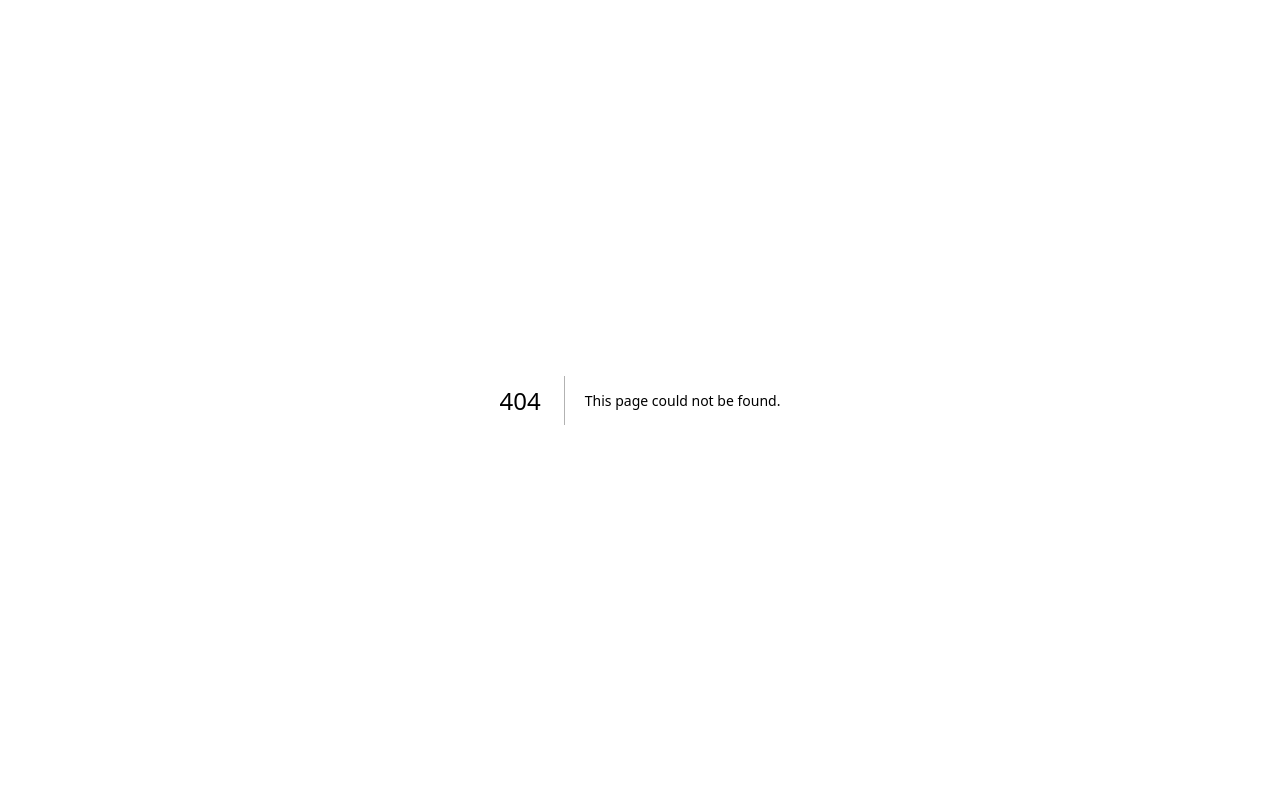
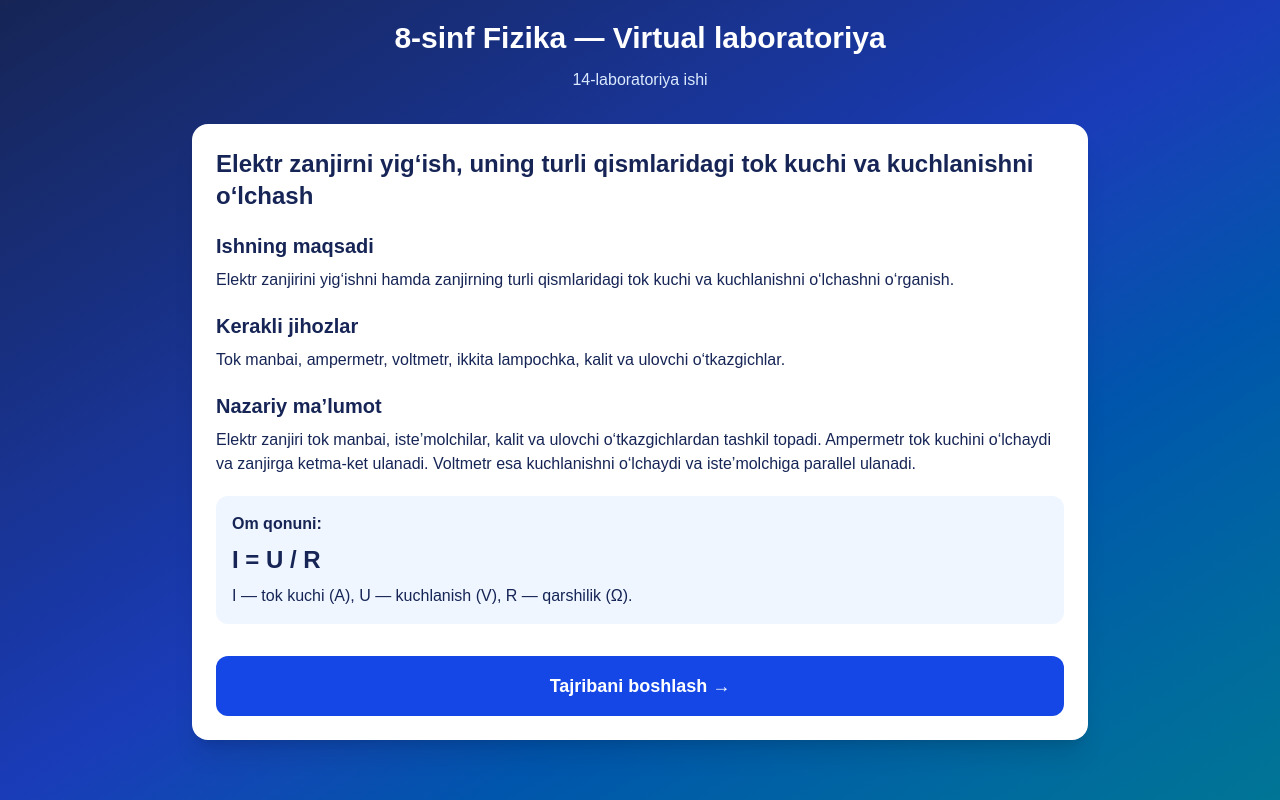
Before and after one commit to samiyevasitora2005-lgtm/fizikalab, a Next.js app: page /sinflar/8-sinf/virtual-laboratoriya in a window 1280 px wide. Before the commit this address had no page. Built offline with nearby package versions, Linux system fonts and the light colour scheme.

Commit message:
Create page.tsx

```diff
--- /dev/null
+++ b/app/sinflar/8-sinf/virtual-laboratoriya/page.tsx
@@ -0,0 +1,127 @@
+
+"use client";
+
+import { useState } from "react";
+
+export default function VirtualLaboratoriya() {
+  const [bosqich, setBosqich] = useState(1);
+
+  return (
+    <main className="min-h-screen bg-gradient-to-br from-blue-950 via-blue-800 to-cyan-700 p-5 text-white">
+      <div className="mx-auto max-w-4xl">
+
+        <h1 className="mb-3 text-center text-3xl font-bold">
+          8-sinf Fizika — Virtual laboratoriya
+        </h1>
+
+        <p className="mb-8 text-center text-blue-100">
+          14-laboratoriya ishi
+        </p>
+
+        {bosqich === 1 ? (
+          <div className="rounded-2xl bg-white p-6 text-blue-950 shadow-xl">
+            <h2 className="mb-5 text-2xl font-bold">
+              Elektr zanjirni yig‘ish, uning turli qismlaridagi
+              tok kuchi va kuchlanishni o‘lchash
+            </h2>
+
+            <h3 className="mt-5 text-xl font-bold">
+              Ishning maqsadi
+            </h3>
+            <p className="mt-2">
+              Elektr zanjirini yig‘ishni hamda zanjirning
+              turli qismlaridagi tok kuchi va kuchlanishni
+              o‘lchashni o‘rganish.
+            </p>
+
+            <h3 className="mt-5 text-xl font-bold">
+              Kerakli jihozlar
+            </h3>
+            <p className="mt-2">
+              Tok manbai, ampermetr, voltmetr, ikkita
+              lampochka, kalit va ulovchi o‘tkazgichlar.
+            </p>
+
+            <h3 className="mt-5 text-xl font-bold">
+              Nazariy ma’lumot
+            </h3>
+            <p className="mt-2">
+              Elektr zanjiri tok manbai, iste’molchilar,
+              kalit va ulovchi o‘tkazgichlardan tashkil topadi.
+              Ampermetr tok kuchini o‘lchaydi va zanjirga
+              ketma-ket ulanadi. Voltmetr esa kuchlanishni
+              o‘lchaydi va iste’molchiga parallel ulanadi.
+            </p>
+
+            <div className="mt-5 rounded-xl bg-blue-50 p-4">
+              <p className="font-semibold">
+                Om qonuni:
+              </p>
+              <p className="mt-2 text-2xl font-bold">
+                I = U / R
+              </p>
+              <p className="mt-2">
+                I — tok kuchi (A), U — kuchlanish (V),
+                R — qarshilik (Ω).
+              </p>
+            </div>
+
+            <button
+              onClick={() => setBosqich(2)}
+              className="mt-8 w-full rounded-xl bg-blue-700 px-6 py-4 text-lg font-bold text-white hover:bg-blue-800"
+            >
+              Tajribani boshlash →
+            </button>
+          </div>
+        ) : (
+          <div className="rounded-2xl bg-white p-6 text-blue-950 shadow-xl">
+            <h2 className="mb-5 text-2xl font-bold">
+              Ishni bajarish tartibi
+            </h2>
+
+            <ol className="list-decimal space-y-4 pl-6">
+              <li>
+                Tok manbai, ampermetr, ikkita lampochka
+                va kalitdan iborat elektr zanjirini yig‘ing.
+              </li>
+              <li>
+                Voltmetrni birinchi lampochkaga parallel ulang.
+              </li>
+              <li>
+                Tok manbai kuchlanishini 4 V ga o‘rnating.
+              </li>
+              <li>
+                Kalitni ulang va o‘lchov asboblarining
+                ko‘rsatkichlarini jadvalga yozing.
+              </li>
+              <li>
+                Voltmetrni ikkinchi lampochkaga parallel
+                ulang va o‘lchashni takrorlang.
+              </li>
+              <li>
+                Kuchlanishni 6 V ga o‘zgartirib,
+                tajribani takrorlang.
+              </li>
+              <li>
+                Natijalarni tahlil qiling va xulosa chiqaring.
+              </li>
+            </ol>
+
+            <p className="mt-6 rounded-xl bg-yellow-50 p-4 text-sm">
+              Keyingi bosqichda shu sahifaga interaktiv
+              elektr zanjiri, ampermetr, voltmetr va
+              natijalar jadvalini qo‘shamiz.
+            </p>
+
+            <button
+              onClick={() => setBosqich(1)}
+              className="mt-6 rounded-xl bg-blue-700 px-6 py-3 font-bold text-white hover:bg-blue-800"
+            >
+              ← Nazariyaga qaytish
+            </button>
+          </div>
+        )}
+      </div>
+    </main>
+  );
+}
```
